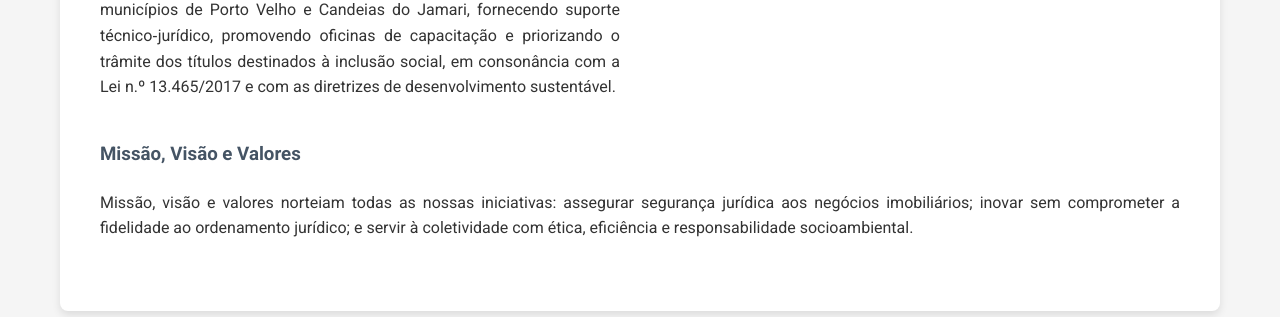
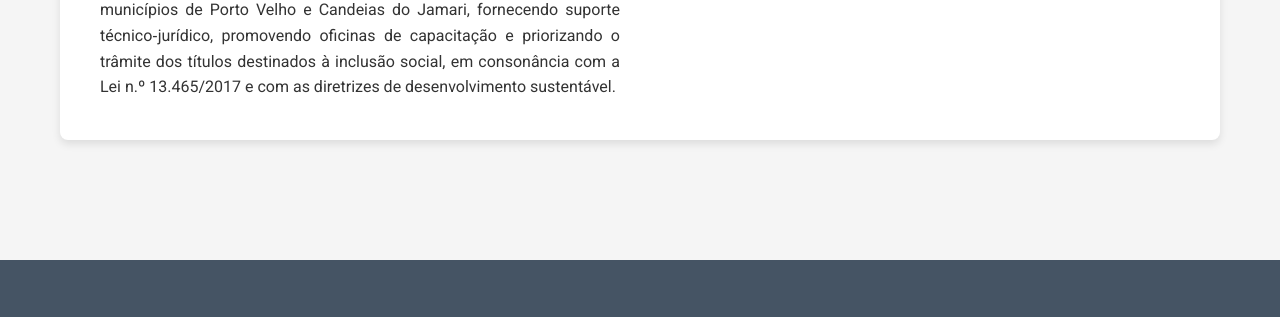
Before and after one commit to tmpcosta/1ripvh, a plain HTML site: page sobre.html in a window 1280 px wide. Shown: the part 1010-1327 px from the top of the page. Drawn offline with Linux system fonts and the light colour scheme.

Commit message:
Retirei missão e valores

```diff
--- a/sobre.html
+++ b/sobre.html
@@ -70,9 +70,6 @@
                             <figcaption>Patrimônio histórico tombado desde 1987.</figcaption>
                         </figure>
                     </div>
-
-                    <h3 style="color: var(--primary-color); margin-bottom: 20px; margin-top: 40px;">Missão, Visão e Valores</h3>
-                    <p class="text-justify" style="margin-bottom: 30px;">Missão, visão e valores norteiam todas as nossas iniciativas: assegurar segurança jurídica aos negócios imobiliários; inovar sem comprometer a fidelidade ao ordenamento jurídico; e servir à coletividade com ética, eficiência e responsabilidade socioambiental.</p>
                 </div>
             </div>
         </section>
```
